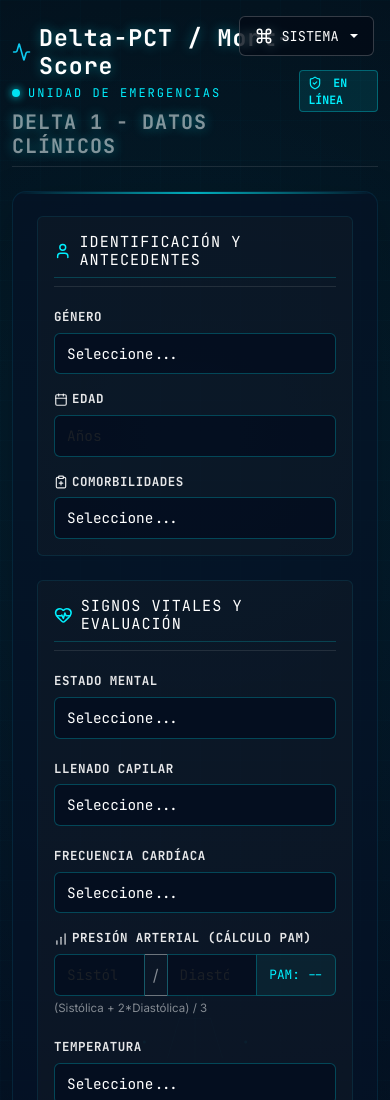
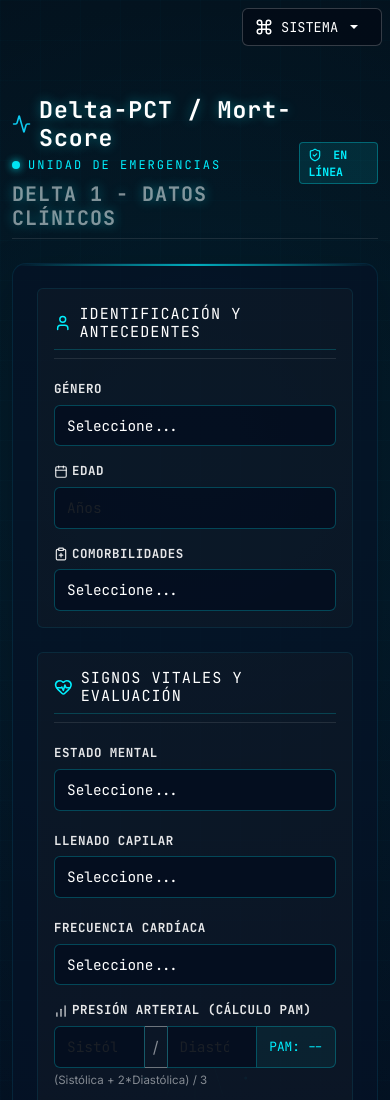
Before and after one commit to KevinQuirino/Delta-PCT-Mort-Score, a plain HTML site: page frontend/delta1.html in a window 390 px wide. Shown: the top 1100 px of the page. Drawn offline with nearby package versions, Linux system fonts and the light colour scheme.

Commit message:
Mejoré el posicionamiento en móvil para que el botón no tape el título

```diff
--- a/frontend/css/style.css
+++ b/frontend/css/style.css
@@ -320,6 +320,31 @@ body::after {
     animation: glitchHover 0.3s ease-in-out;
 }
 
+.dropdown.position-fixed .dropdown-toggle {
+    min-width: 140px;
+    max-width: 170px;
+    white-space: nowrap;
+    overflow: hidden;
+    text-overflow: ellipsis;
+}
+
+@media (max-width: 768px) {
+    body {
+        padding-top: 4.5rem;
+    }
+
+    .dropdown.position-fixed {
+        top: 0.5rem !important;
+        right: 0.5rem !important;
+        margin: 0 !important;
+    }
+
+    .dropdown.position-fixed .dropdown-toggle {
+        max-width: 140px;
+        padding: 8px 12px;
+    }
+}
+
 .btn-danger-hud {
     background: rgba(255, 59, 48, 0.05);
     border: 1px solid rgba(255, 59, 48, 0.4);
```
